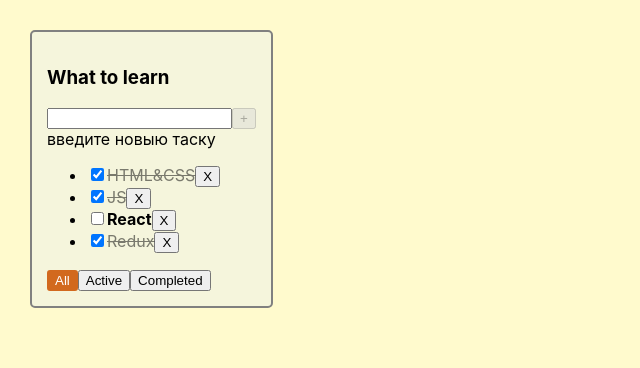
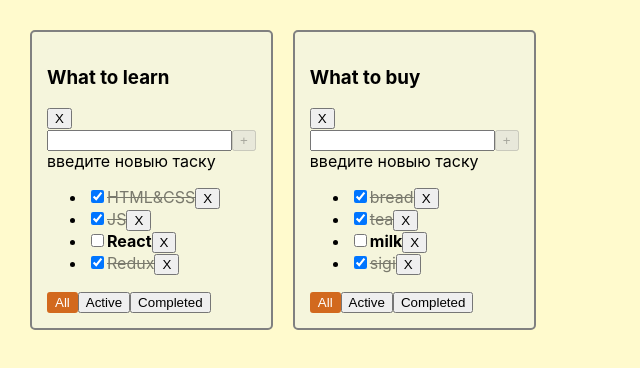
Before and after one commit to vaxich/todo_with_class_25, a React (Create React App) app: page / in a window 1280 px wide. Shown: the top 368 px of the page, without its empty margins (0-640 px from the left). Built offline with nearby package versions, Linux system fonts and the light colour scheme.

Commit message:
done 5 lesson

```diff
--- a/src/App.tsx
+++ b/src/App.tsx
@@ -7,80 +7,111 @@ import { TaskType, TodoList } from "./Todolist";
 
 export type FiltersType = "All" | "Active" | "Completed"
 
+type todolistType = {
+  id: string,
+  title: string,
+  filter: FiltersType
+}
+
 
 function App() {
-  const TodolistTitle = 'What to learn';
+  //const TodolistTitle = 'What to learn';
+  let todoListId1 = crypto.randomUUID();
+  let todolistId2 = crypto.randomUUID();
 
-  // const tasks : Array<TaskType>= [
-  //   {id: 1 , isDone: true , title: 'HTML&CSS'},
-  //   {id: 2 , isDone: true , title: 'JS'},
-  //   {id: 3 , isDone: false , title: 'React'},
-  //   {id: 4 , isDone: false , title: 'Redux'},
-  // ]
+  const [todolists, setTodolists] = useState<todolistType[]>([
+    { id: todoListId1, title: "What to learn", filter: "All" },
+    { id: todolistId2, title: "What to buy", filter: "All" }
+  ]
+  )
 
-  const [tasks, setTasks] = useState<Array<TaskType>>([
-    { id: crypto.randomUUID(), isDone: true, title: 'HTML&CSS' },
-    { id: crypto.randomUUID(), isDone: true, title: 'JS' },
-    { id: crypto.randomUUID(), isDone: false, title: 'React' },
-    { id: crypto.randomUUID(), isDone: true, title: 'Redux' }
-  ])
+  // const [tasks, setTasks] = useState<Array<TaskType>>([
+  //   { id: crypto.randomUUID(), isDone: true, title: 'HTML&CSS' },
+  //   { id: crypto.randomUUID(), isDone: true, title: 'JS' },
+  //   { id: crypto.randomUUID(), isDone: false, title: 'React' },
+  //   { id: crypto.randomUUID(), isDone: true, title: 'Redux' }
+  // ])
 
 
 
-  const removeTask = (taskId: string) => {// удаление таски
-    //const nextState: Array<TaskType> = tasks.filter( task => task.id !== taskId)
-    setTasks(tasks.filter(task => task.id !== taskId))//  фильтруем таски которые не равны taskId
+  const [tasks, setTasks] = useState({
+    [todoListId1]: [
+      { id: crypto.randomUUID(), title: 'HTML&CSS', isDone: true },
+      { id: crypto.randomUUID(), title: 'JS', isDone: true },
+      { id: crypto.randomUUID(), title: 'React', isDone: false },
+      { id: crypto.randomUUID(), title: 'Redux', isDone: true }
+    ],
+    [todolistId2]: [
+      { id: crypto.randomUUID(), title: 'bread', isDone: true },
+      { id: crypto.randomUUID(), title: 'tea', isDone: true },
+      { id: crypto.randomUUID(), title: 'milk', isDone: false },
+      { id: crypto.randomUUID(), title: 'sigi', isDone: true }
+    ]
+  })
+
+  const removeTodolist = (todolistId: string) => {
+    setTodolists(todolists.filter(tl => tl.id !== todolistId))
+    delete tasks[todolistId]
   }
 
-  const [filterValue, setFlter] = useState<FiltersType>("All");
-
-  const getFilteredtasksForRender = (tasks: TaskType[], filterValue: FiltersType) => {
-    switch (filterValue) {
-      case "Active":
-        return tasks.filter(task => !task.isDone )
-      case "Completed":
-        return tasks.filter(task => task.isDone )
-      default:
-        return tasks
-    }
+  const removeTask = (todolistId: string, taskId: string) => {// удаление таски
+    setTasks({ ...tasks, [todolistId]: tasks[todolistId].filter(task => task.id !== taskId) })
   }
 
-  const filteredTasks: TaskType[] = getFilteredtasksForRender(tasks, filterValue)
 
-  const changeFilter = (newFilterValue: FiltersType) => {
-    setFlter(newFilterValue)
+  const changeFilter = (todolistId: string, newFilterValue: FiltersType) => {
+    let newTodolistsState = todolists.map(tl => tl.id === todolistId ? { ...tl, filter: newFilterValue } : tl)
+    setTodolists(newTodolistsState)
+    //setFlter(newFilterValue)
   }
 
-  const addTask = (newTaskTitle: string) => {
+  const addTask = (todolistId: string, newTaskTitle: string) => {
 
-    const newTask : TaskType = {
+    const newTask = {
       id: crypto.randomUUID(),
       title: newTaskTitle,
       isDone: false
     }
 
-    setTasks([newTask, ...tasks])// копируем таски и создаём и сразу добавляем новый объект
+    setTasks({ ...tasks, [todolistId]: [newTask, ...tasks[todolistId]] })// копируем таски и создаём и сразу добавляем новый объект
   }
 
-  const changeTaskStatus = (taskId: string) => {
+  const changeTaskStatus = (todolistId: string, taskId: string) => {
 
-
-    let newTasks = tasks.map(task => task.id === taskId
-      ? {...task, isDone: !task.isDone}
-      : task)
-      setTasks(newTasks)
+    // let newTasks = tasks.map(task => task.id === taskId
+    //   ? { ...task, isDone: !task.isDone }
+    //   : task)
+    // setTasks(newTasks)
+    setTasks({ ...tasks, [todolistId]: tasks[todolistId].map(task => task.id === taskId ? { ...task, isDone: !task.isDone } : task) })
   }
 
   return (
     <div className="App">
-      <TodoList
-        title={TodolistTitle}
-        tasks={filteredTasks}
-        filterValue={filterValue}
-        removeTask={removeTask}
-        addTask = {addTask}
-        changeTaskStatus = {changeTaskStatus}
-        changeFilter={changeFilter} />
+      {todolists.map(tl => {
+
+        let tasksForTodolist = tasks[tl.id];
+
+        if (tl.filter === "Active") {
+          tasksForTodolist = tasks[tl.id].filter(task => task.isDone === false)
+        }
+        if (tl.filter === "Completed") {
+          tasksForTodolist = tasks[tl.id].filter(task => task.isDone === true)
+        }
+
+        return (
+          <TodoList
+            todolistId={tl.id}
+            title={tl.title}
+            tasks={tasksForTodolist}
+            filterValue={tl.filter}
+            removeTask={removeTask}
+            addTask={addTask}
+            changeTaskStatus={changeTaskStatus}
+            removeTodolist={removeTodolist}
+            changeFilter={changeFilter} />
+        )
+      })}
+
     </div>
   );
 }
--- a/src/Todolist.tsx
+++ b/src/Todolist.tsx
@@ -6,19 +6,21 @@ import './App.css';
 
 export type TaskType = {
   id: string
+  title: string
   isDone: boolean
-  title: string
 
 }
 
 type TodolistPropsType = {
+  todolistId: string
   title: string
   tasks: Array<TaskType>
   filterValue: FiltersType
-  removeTask: (taskId: string) => void
-  changeFilter: (newFilterValue: FiltersType) => void
-  addTask: (newTaskTitle: string) => void
-  changeTaskStatus: (taskId: string) => void
+  removeTask: (todolistId: string, taskId: string) => void
+  changeFilter: (todolistId: string, newFilterValue: FiltersType) => void
+  addTask: (todolistId: string, newTaskTitle: string) => void
+  changeTaskStatus: (todolistId: string, taskId: string) => void
+  removeTodolist: (todolistId: string) => void
 }
 
 export const TodoList = (props: TodolistPropsType) => {
@@ -26,14 +28,18 @@ export const TodoList = (props: TodolistPropsType) => {
   const [inputValue, setInputValue] = useState("");
   const [inputError, setinputError] = useState(false);
 
-  const { title, tasks, removeTask, changeFilter, addTask, changeTaskStatus, filterValue } = props
+  const { title, tasks, todolistId, removeTask, changeFilter, addTask, changeTaskStatus, removeTodolist, filterValue } = props
 
   const onCkickRemoveTaskHandler = (taskId: string) => {
-    removeTask(taskId)
+    removeTask(todolistId, taskId)
   }
 
   const onClickChangeFilter = (newFilterValue: FiltersType) => {
-    changeFilter(newFilterValue)
+    changeFilter(todolistId, newFilterValue)
+  }
+
+  const removeTodolistHandler = () => {
+    removeTodolist(todolistId)
   }
 
 
@@ -42,7 +48,7 @@ export const TodoList = (props: TodolistPropsType) => {
   const addTaskOnClick = () => {
     const trimmedTitle = inputValue.trim()
     if (trimmedTitle) {
-      addTask(trimmedTitle)
+      addTask(todolistId, trimmedTitle)
     } else {
       setinputError(true)
     }
@@ -63,14 +69,15 @@ export const TodoList = (props: TodolistPropsType) => {
   const isAddBtnDisabled = !inputValue || inputValue.length > 15
 
   const messageForUser = inputError
-  ? <span style={{ color: "red" }}>наименование не может быть пустым</span>
-  : inputValue.length <= 15
-    ? <span>введите новыю таску</span>
-    : <span style={{ color: "red" }}>максимум 15 символов</span>
+    ? <span style={{ color: "red" }}>наименование не может быть пустым</span>
+    : inputValue.length <= 15
+      ? <span>введите новыю таску</span>
+      : <span style={{ color: "red" }}>максимум 15 символов</span>
 
   return (
     <div className='todolist'>
       <h3>{title}</h3>
+      <button onClick={removeTodolistHandler}>X</button>
       <div>
 
         <input
@@ -100,7 +107,7 @@ export const TodoList = (props: TodolistPropsType) => {
                 <input
                   type={"checkbox"}
                   checked={task.isDone}
-                  onChange={() => { changeTaskStatus(task.id) }}
+                  onChange={() => { changeTaskStatus(todolistId, task.id) }}
 
                 />
                 <span className={task.isDone ? "task_done" : "task"} >{task.title}</span>
```
